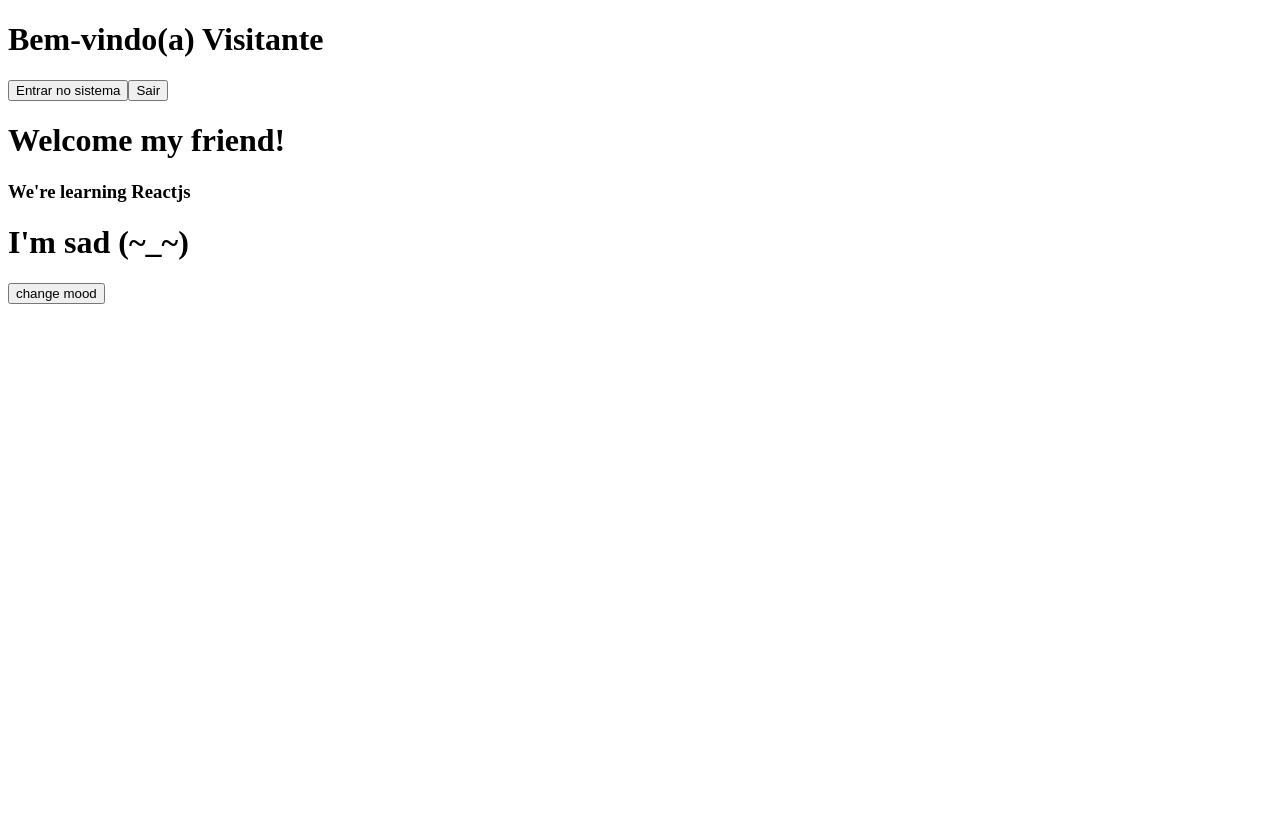
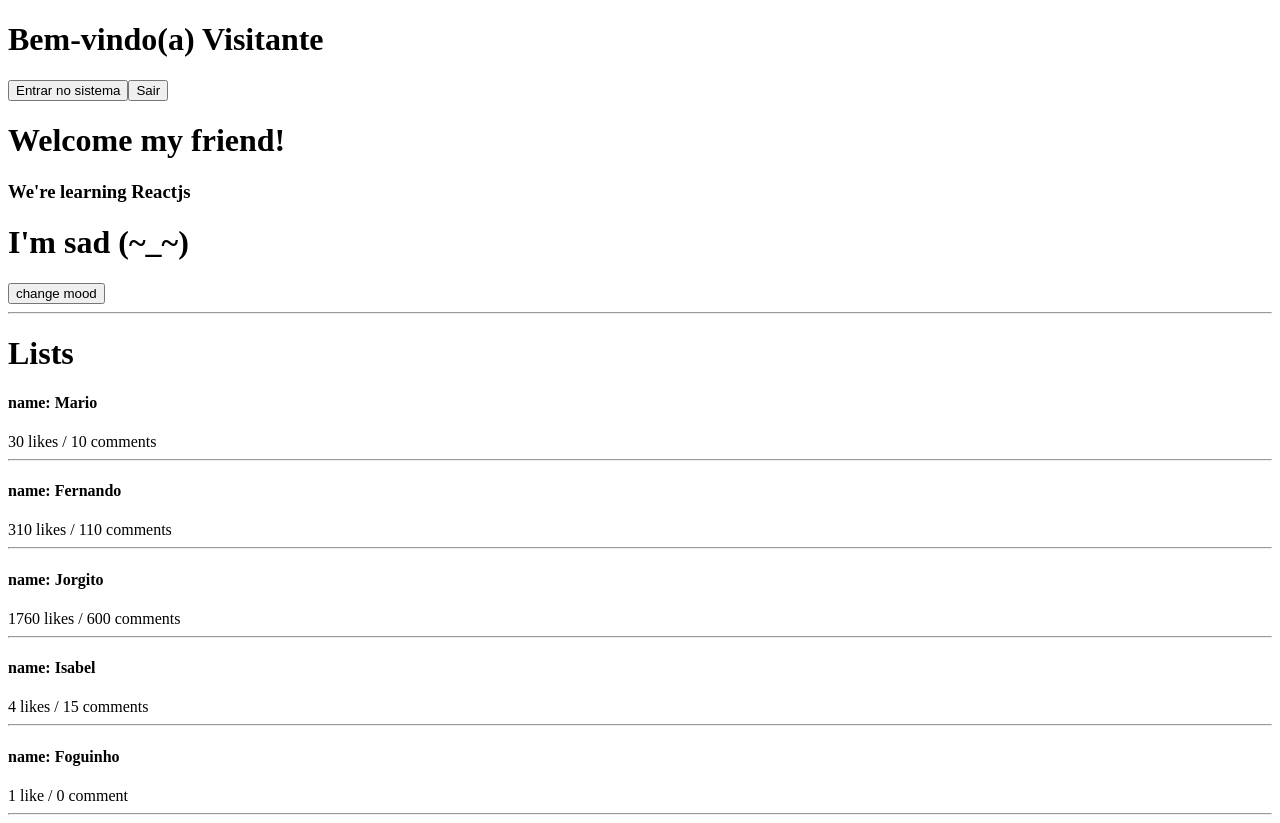
Before and after one commit to Mario-aj/learn-react, a React (Create React App) app in the folder cursoSujeitoProgramador/bloco3/: page / in a window 1280 px wide. Before the commit the page ends 800 px from the top, so only its background shows below. Built offline with nearby package versions, Linux system fonts and the light colour scheme.

Commit message:
work with lists in reactjs

```diff
--- a/cursoSujeitoProgramador/bloco3/src/App.js
+++ b/cursoSujeitoProgramador/bloco3/src/App.js
@@ -2,11 +2,14 @@ import React from "react";
 
 import Member from "./components/Member";
 import ConditionalRender from "./components/ConditionalRender";
+import Lists from "./components/Lists";
+
 const App = () => {
   return (
     <>
       <Member name="Visitante" />
       <ConditionalRender />
+      <Lists />
     </>
   );
 };
--- /dev/null
+++ b/cursoSujeitoProgramador/bloco3/src/components/Lists/index.js
@@ -0,0 +1,42 @@
+import React, { Component } from "react";
+
+class Lists extends Component {
+  constructor(prop) {
+    super(prop);
+    this.state = {
+      feed: [
+        { id: 1, name: "Mario", likes: 30, comments: 10 },
+        { id: 2, name: "Fernando", likes: 310, comments: 110 },
+        { id: 3, name: "Jorgito", likes: 1760, comments: 600 },
+        { id: 4, name: "Isabel", likes: 4, comments: 15 },
+        { id: 5, name: "Foguinho", likes: 1, comments: 0 },
+      ],
+    };
+  }
+  render() {
+    const { feed } = this.state;
+    return (
+      <div>
+        <hr />
+        <h1>Lists</h1>
+        {feed.map((user) => (
+          <>
+            <div key={user.id}>
+              <h4>name: {user.name}</h4>
+              <span>
+                {user.likes > 1 ? user.likes + " likes" : user.likes + " like"}
+                {" / "}
+                {user.comments > 1
+                  ? user.comments + " comments"
+                  : user.comments + " comment"}
+              </span>
+            </div>
+            <hr />
+          </>
+        ))}
+      </div>
+    );
+  }
+}
+
+export default Lists;
```
